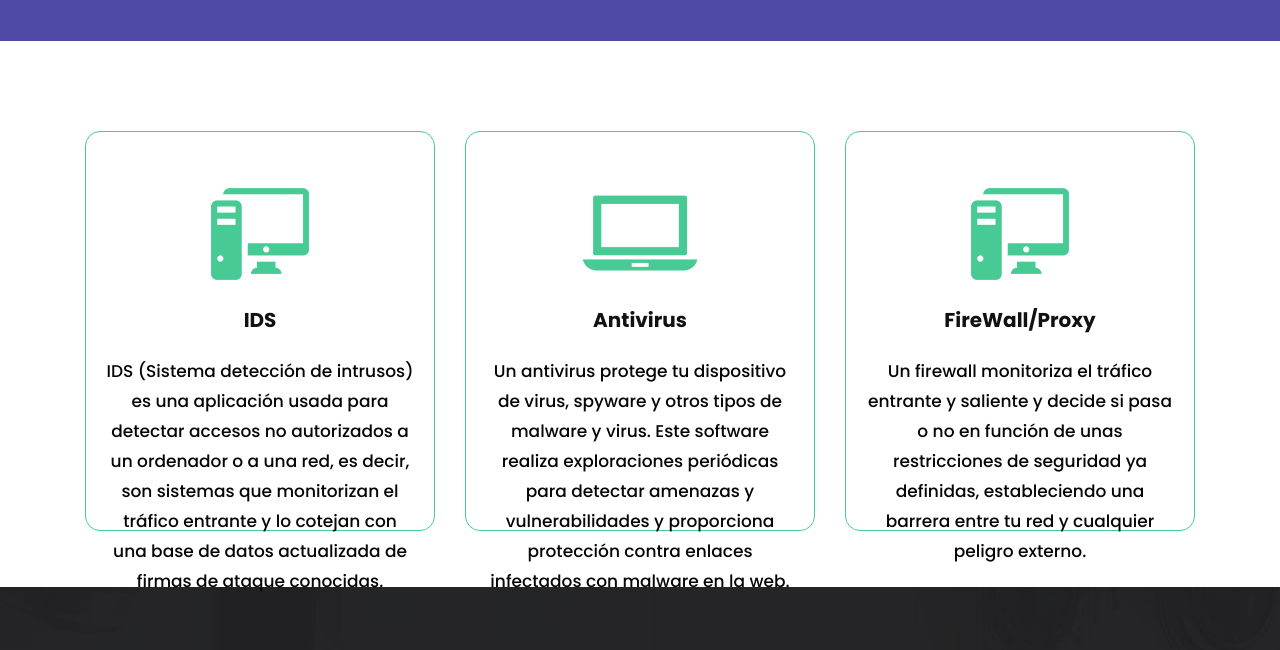
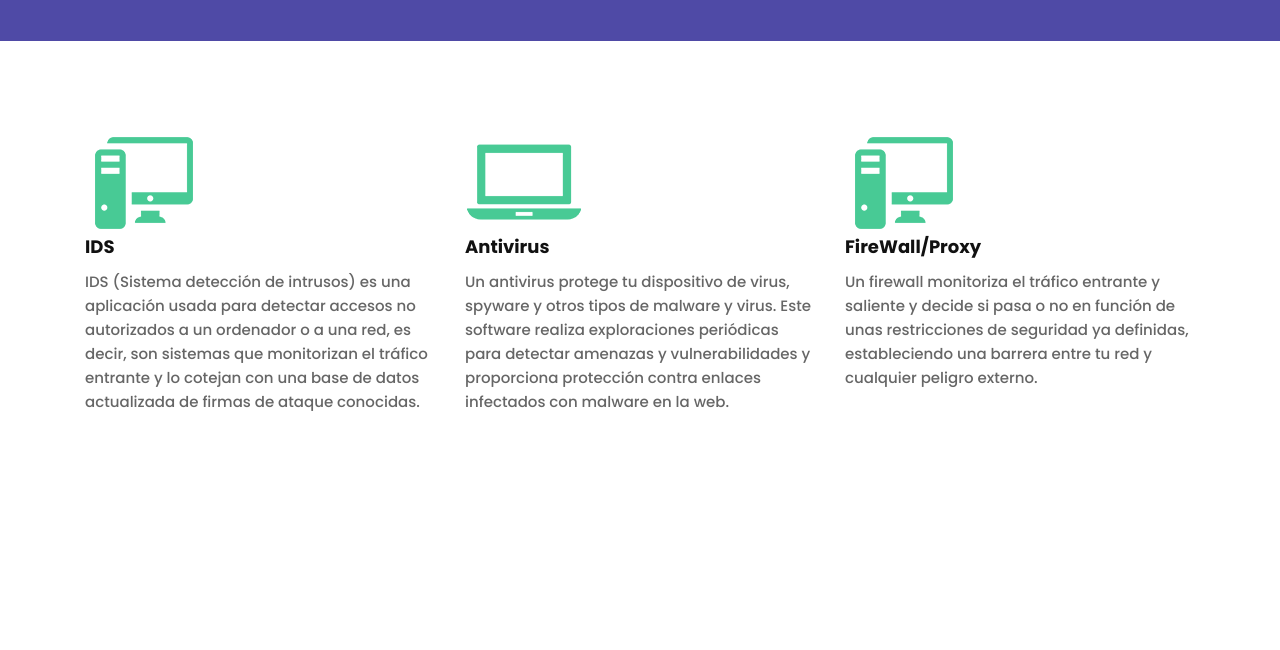
Before and after one commit to lucassaeta/WebProyectosIII, a plain HTML site: page WebPresentacionViernes2/index.html in a window 1280 px wide. Shown: the part 1540-2190 px from the top of the page. After the commit the page ends 2010 px from the top, so only its background shows below. Drawn offline with nearby package versions, Linux system fonts and the light colour scheme.

Commit message:
cambios index

```diff
--- a/WebPresentacionViernes2/index.html
+++ b/WebPresentacionViernes2/index.html
@@ -210,25 +210,25 @@
          <div class="container">
             <div class="row">
                <div class="col-md-4">
-                  <div class="box_text">
+
                      <i><img src="images/thr.png" alt="#"/></i>
-                     <h3>IDS</h3>
+                     <h3><b>IDS</b></h3>
                      <p>IDS (Sistema detección de intrusos) es una aplicación usada para detectar accesos no autorizados a un ordenador o a una red, es decir, son sistemas que monitorizan el tráfico entrante y lo cotejan con una base de datos actualizada de firmas de ataque conocidas.</p>
-                  </div>
+
                </div>
                <div class="col-md-4">
-                  <div class="box_text">
+
                      <i><img src="images/thr1.png" alt="#"/></i>
-                     <h3>Antivirus</h3>
+                     <h3><b>Antivirus</b></h3>
                      <p>Un antivirus protege tu dispositivo de virus, spyware y otros tipos de malware y virus. Este software realiza exploraciones periódicas para detectar amenazas y vulnerabilidades y proporciona protección contra enlaces infectados con malware en la web. </p>
-                  </div>
+
                </div>
                <div class="col-md-4">
-                  <div class="box_text">
+
                      <i><img src="images/thr.png" alt="#"/></i>
-                     <h3>FireWall/Proxy</h3>
+                     <h3><b>FireWall/Proxy</b></h3>
                      <p>Un firewall monitoriza el tráfico entrante y saliente y decide si pasa o no en función de unas restricciones de seguridad ya definidas, estableciendo una barrera entre tu red y cualquier peligro externo.</p>
-                  </div>
+
                </div>
             </div>
          </div>
@@ -314,7 +314,7 @@
          </div>
       </div>
       <!-- end customer -->
-      <!--  footer -->
+      <!--  footer
       <footer>
          <div class="footer">
             <div class="container">
```
